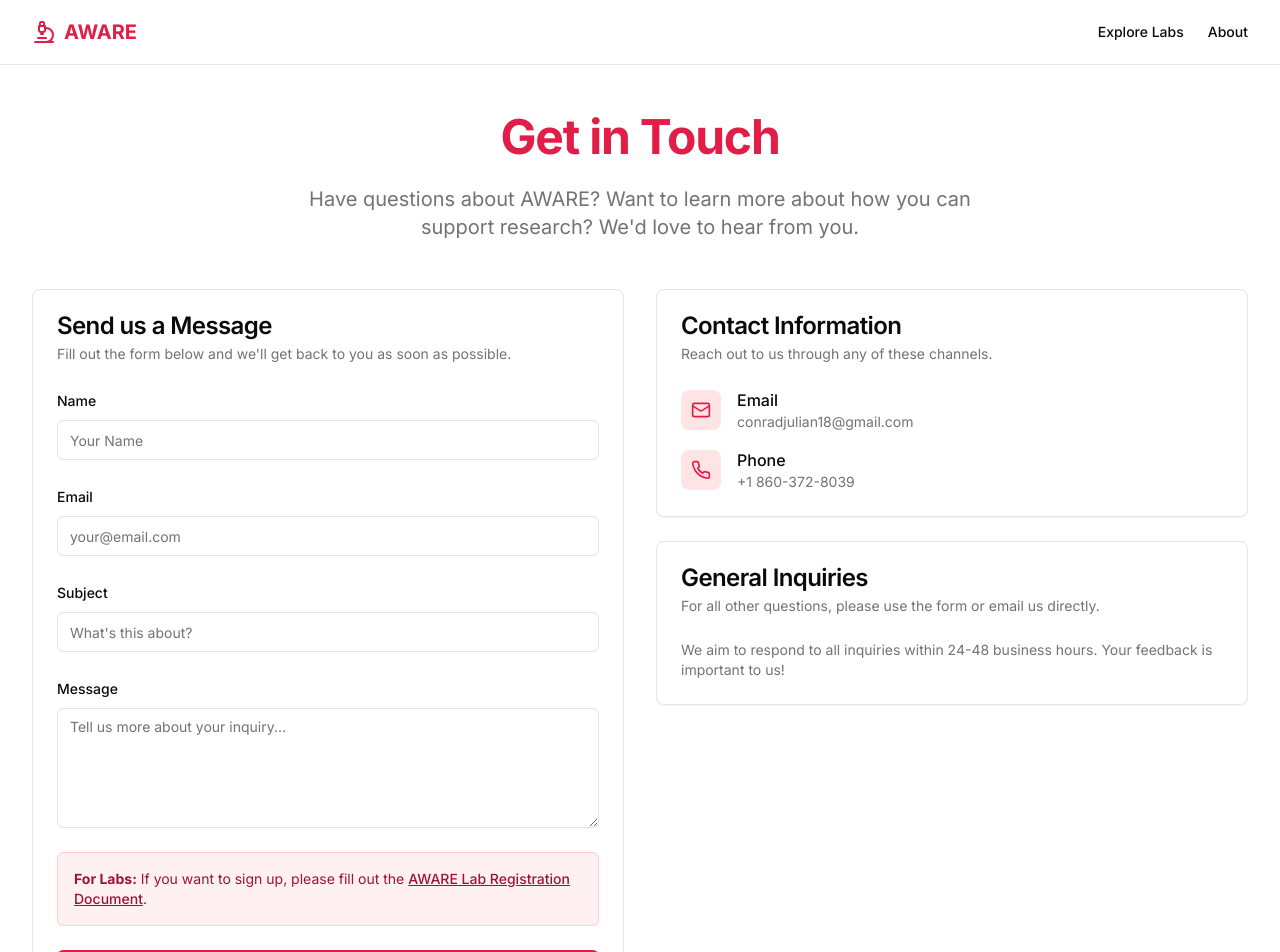
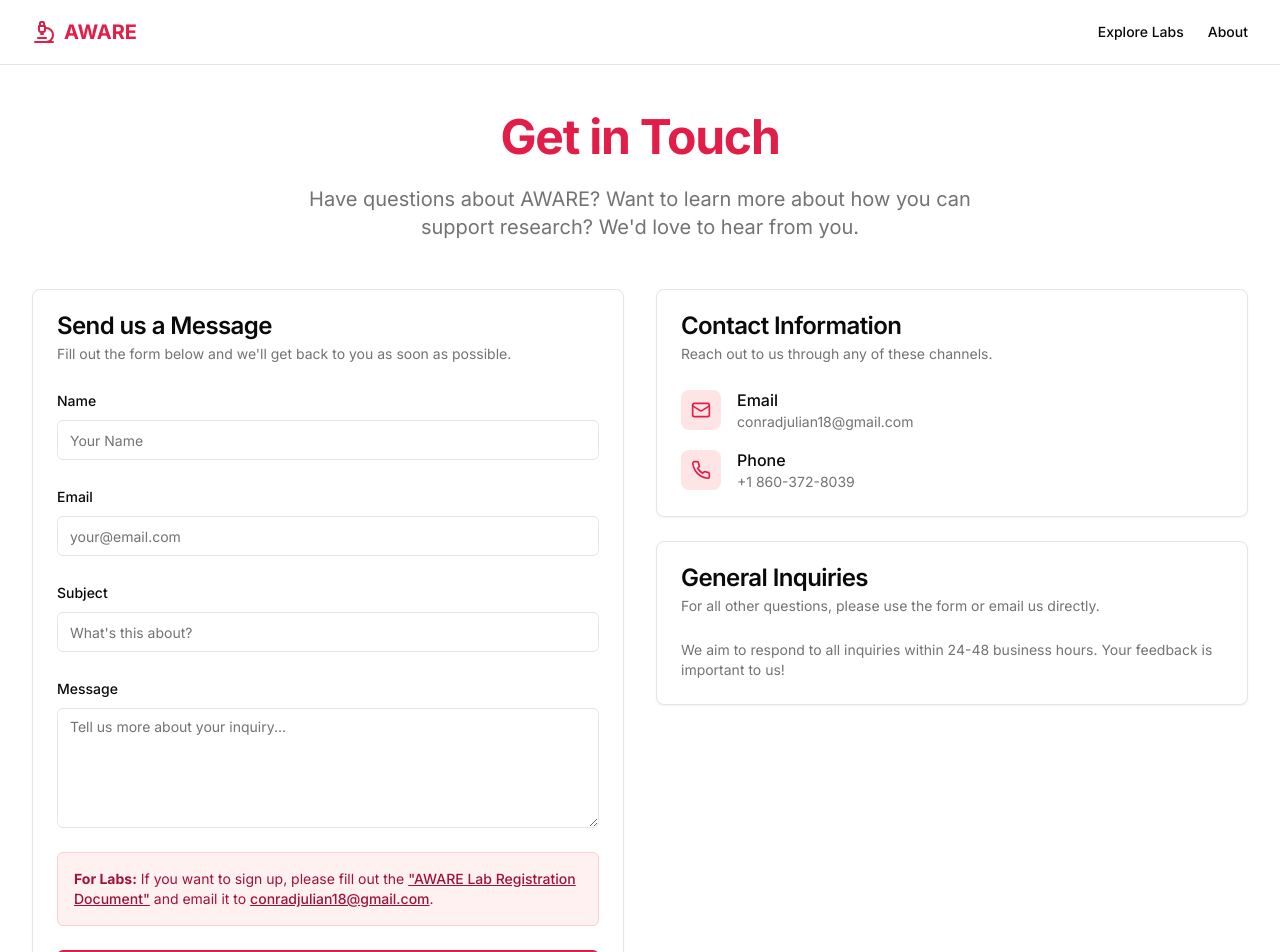
Before and after one commit to conradkalke/aware-platform, a Next.js app: page /contact in a window 1280 px wide. Shown: the top 952 px of the page. Built offline with nearby package versions, Linux system fonts and the light colour scheme.

Commit message:
Update lab registration message with email instructions

```diff
--- a/app/contact/contact-client.tsx
+++ b/app/contact/contact-client.tsx
@@ -153,7 +153,14 @@ export function ContactPageClient() {
                       download
                       className="underline font-medium hover:text-rose-900"
                     >
-                      AWARE Lab Registration Document
+                      "AWARE Lab Registration Document"
+                    </a>
+                    {' '}and email it to{' '}
+                    <a
+                      href="mailto:conradjulian18@gmail.com"
+                      className="underline font-medium hover:text-rose-900"
+                    >
+                      conradjulian18@gmail.com
                     </a>
                     .
                   </p>
```
